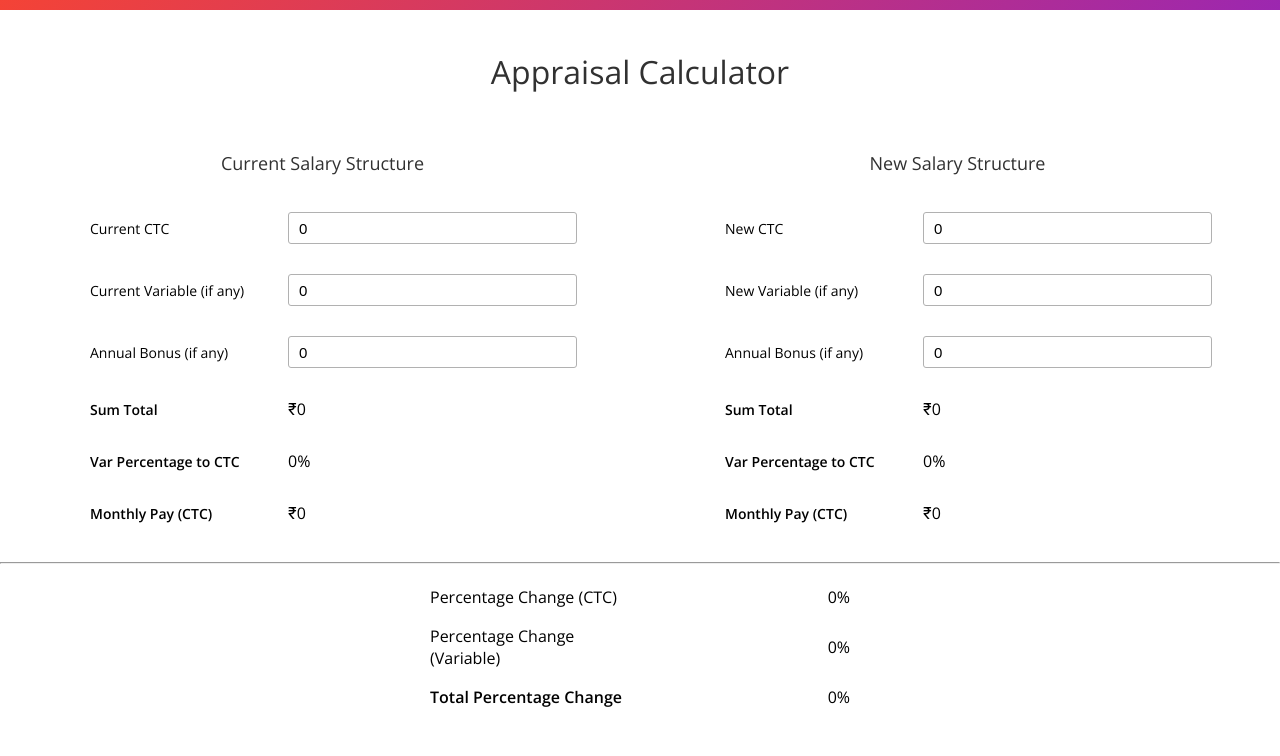
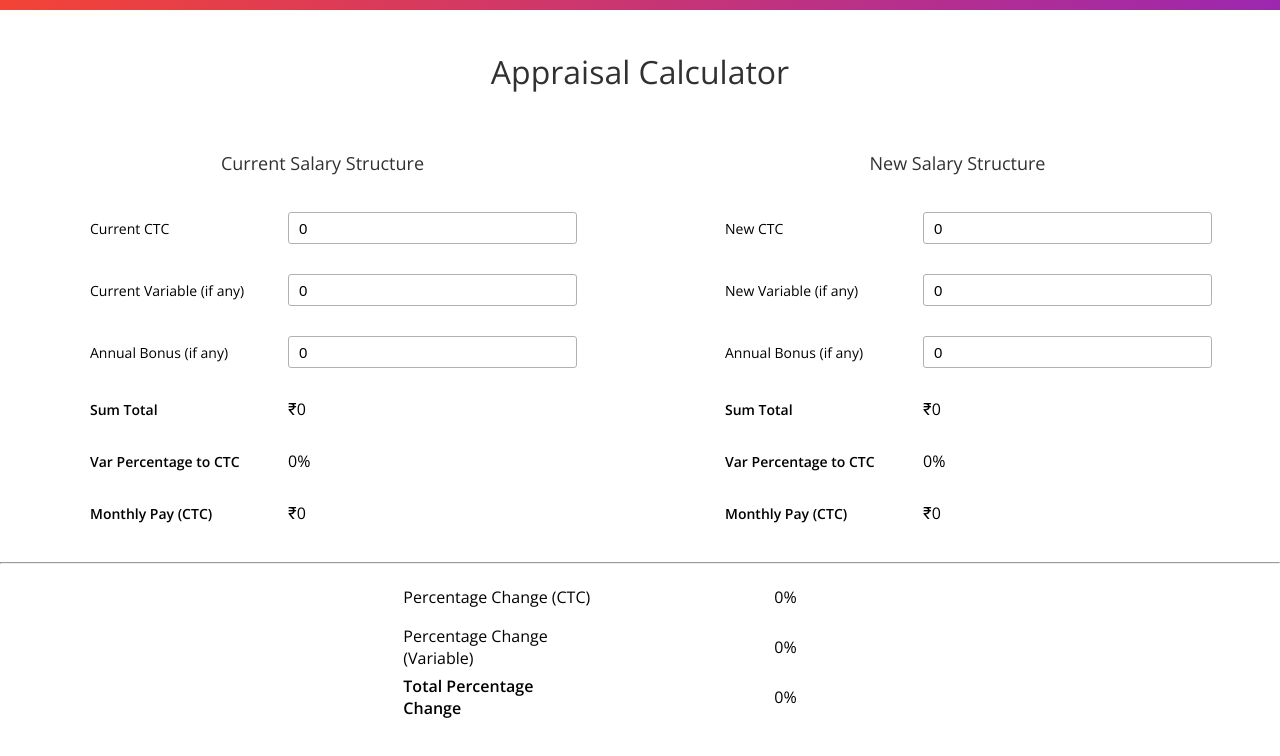
Before and after one commit to ashwinkshenoy/appraisal-calculator, a Vue app: page / in a window 1280 px wide. Shown: the top 756 px of the page. Built offline with nearby package versions, Linux system fonts and the light colour scheme.

Commit message:
alignment fix

```diff
--- a/src/components/styles/home.scss
+++ b/src/components/styles/home.scss
@@ -38,7 +38,7 @@
   grid-template-columns: repeat(6, 1fr);
   grid-gap: 10px;
   grid-auto-rows: 50px;
-  grid-template-areas: ". . a b . .";
+  grid-template-areas: ". . a b . . . . . . . . . .";
   .grid-col {
     align-self: center;
   }
```
Also changed, not shown: 1 other file (tests, documents, lock files or other folders).
